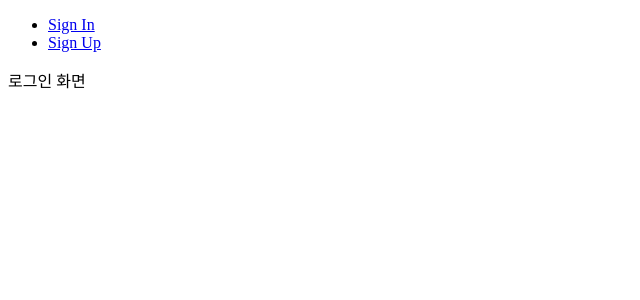
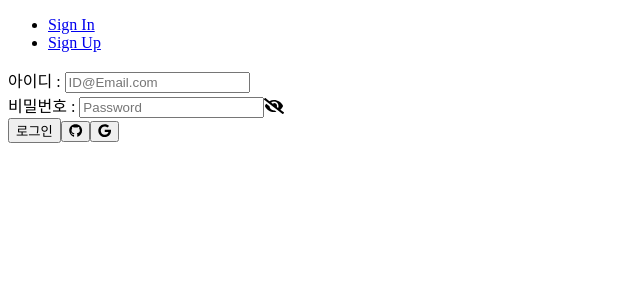
Before and after one commit to codestates/glog, a React (Create React App) app in the folder glog-client/: page /signin in a window 1280 px wide. Shown: the top 300 px of the page, without its empty margins (0-640 px from the left). Built offline with nearby package versions, Linux system fonts and the light colour scheme.

Commit message:
feature/signin_layout add signin_layout

```diff
--- a/glog-client/package.json
+++ b/glog-client/package.json
@@ -3,6 +3,10 @@
   "version": "0.1.0",
   "private": true,
   "dependencies": {
+    "@fortawesome/fontawesome-svg-core": "^1.2.36",
+    "@fortawesome/free-brands-svg-icons": "^5.15.4",
+    "@fortawesome/free-solid-svg-icons": "^5.12.0-2",
+    "@fortawesome/react-fontawesome": "^0.1.15",
     "@testing-library/jest-dom": "^5.14.1",
     "@testing-library/react": "^11.2.7",
     "@testing-library/user-event": "^12.8.3",
--- a/glog-client/src/pages/SignIn.js
+++ b/glog-client/src/pages/SignIn.js
@@ -1,10 +1,53 @@
-import React from 'react';
+import React, { useEffect, useState } from 'react';
 import '../css/signIn.css';
+import { FontAwesomeIcon } from '@fortawesome/react-fontawesome';
+import { faEye, faEyeSlash } from '@fortawesome/free-solid-svg-icons';
+import { faGithub,faGoogle } from '@fortawesome/free-brands-svg-icons';
 
 export default function SignIn() {
+
+    const [show,setShow] = useState(false);
+
+    const handleShowhide = () => {
+        setShow(!show);
+    }
+
     return (
-        <div>
-            로그인 화면
+        <div className="Signin_Page">
+            <div calssName="container">
+                <div calssName="Signin_input_id">
+                    <label htmlFor="input_id">아이디 : </label>
+                    <input type="email" name="input_id" placeholder="ID@Email.com"/>
+                </div>
+                <div className="Signin_input_pw">
+                    <label htmlFor="input_pw">비밀번호 : </label>
+                    <input type={show ? "text" : "password"} name="input_pw" placeholder="Password"></input>
+                    {
+                        show?(
+                            <FontAwesomeIcon
+                            onClick={handleShowhide}
+                            icon={faEye}
+                            id="show_hide"
+                            />
+                        ) :(
+                            <FontAwesomeIcon
+                            onClick={handleShowhide}
+                            icon={faEyeSlash}
+                            id="show_hide"
+                            />
+                        )
+                    }
+                </div>
+                <div>
+                    <button classname="Signin_btn" type="button">로그인</button>
+                    <button classname="Signin_git_btn" type="button">
+                        <FontAwesomeIcon icon={faGithub}/>
+                    </button>
+                    <button calssName="Signin_google_btn" type="button">
+                        <FontAwesomeIcon icon={faGoogle}/>
+                    </button>
+                </div>
+            </div>
         </div>
     );
 }
```
Also changed, not shown: 2 other files (tests, documents, lock files or other folders).
